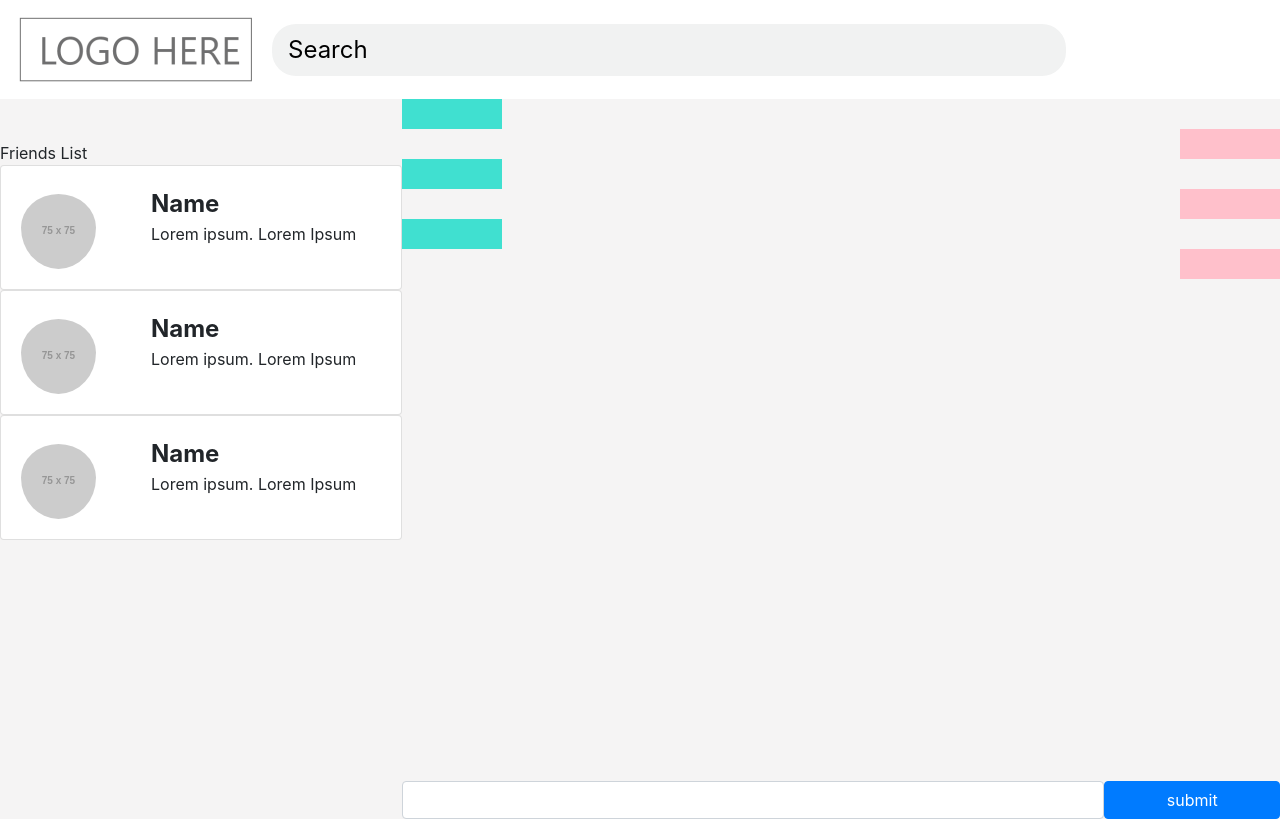
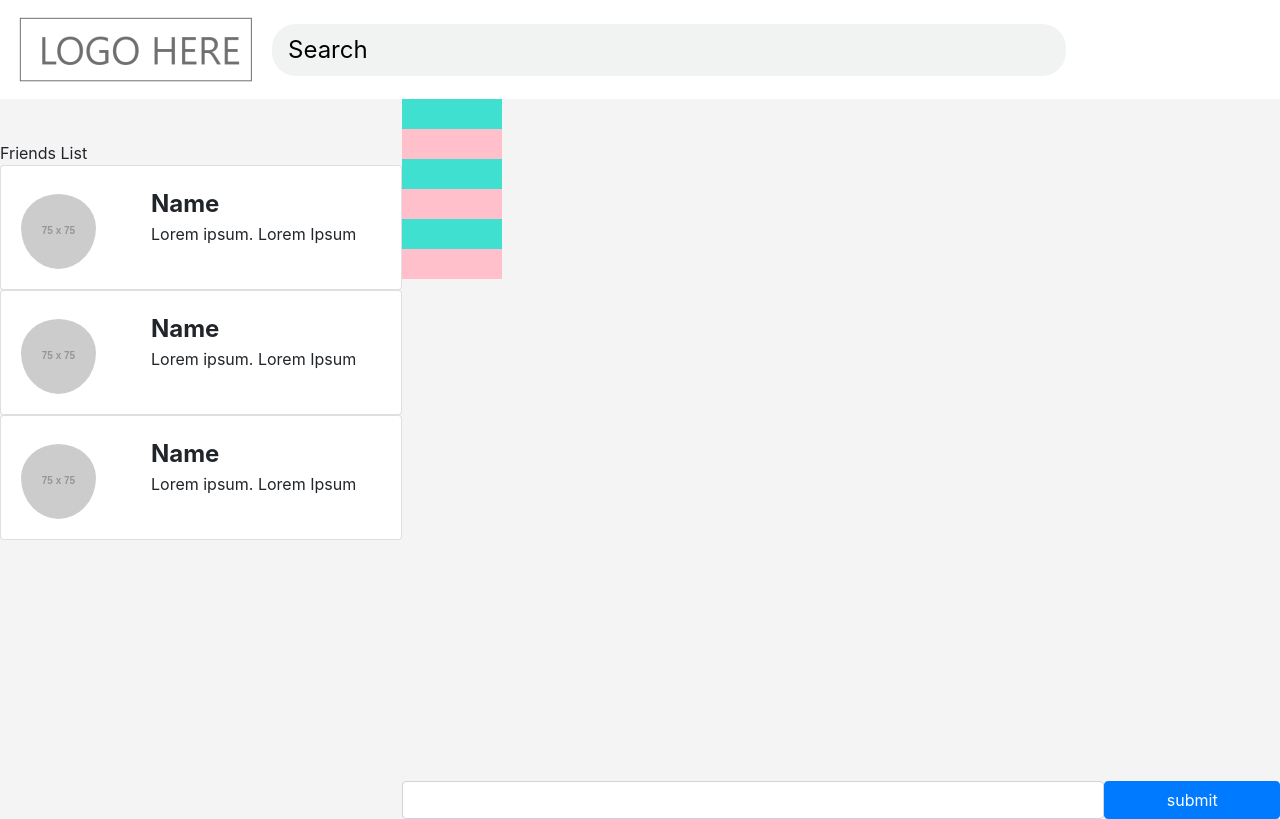
Before and after one commit to Spark-Team-Project-Inksquad/InkyLand, an Angular app: page /messages in a window 1280 px wide. Built offline with nearby package versions, Linux system fonts and the light colour scheme.

Commit message:
small changes

```diff
--- a/src/app/pages/message-page/message-page.component.html
+++ b/src/app/pages/message-page/message-page.component.html
@@ -17,6 +17,7 @@
 
       <div class = "message-list item">
 
+        <div class = "message-container">
           <div class = "message-sent-container">
 
             <div class = "message-sent">
@@ -58,7 +59,7 @@
 
             </div>
           </div>
-
+        </div>
 
       </div>
       <div class  ="message-form item">
--- a/src/app/pages/message-page/message-page.component.scss
+++ b/src/app/pages/message-page/message-page.component.scss
@@ -16,6 +16,13 @@
 }
 
 /** Messaging **/
+.main-container {
+  display: table;
+}
+.message-container {
+  vertical-align: center;
+  display: table-footer-group;
+}
 
 .message-recieved-container {
   text-align: right;
```
Lines whose indentation alone changed are shown as unchanged.
